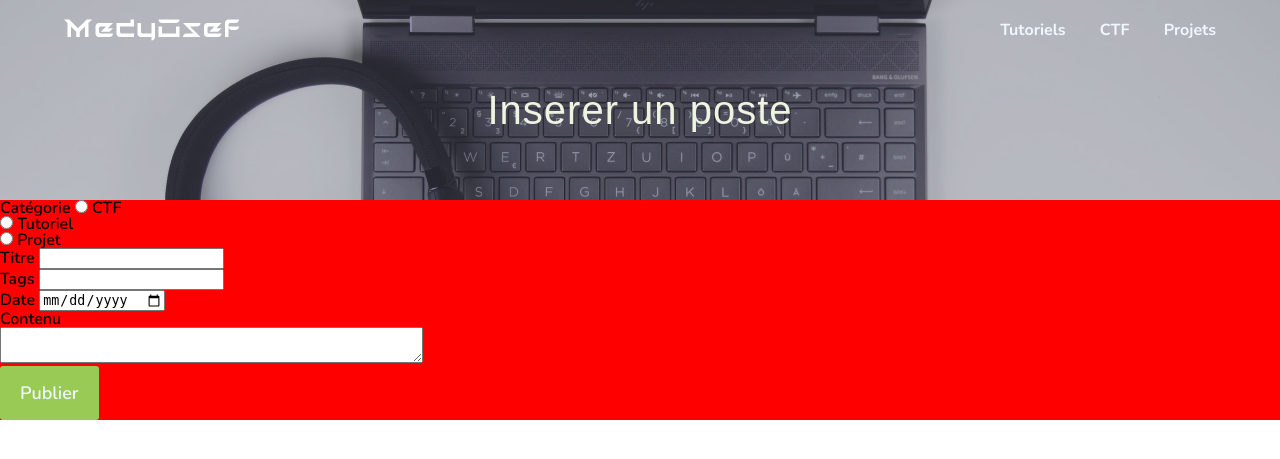
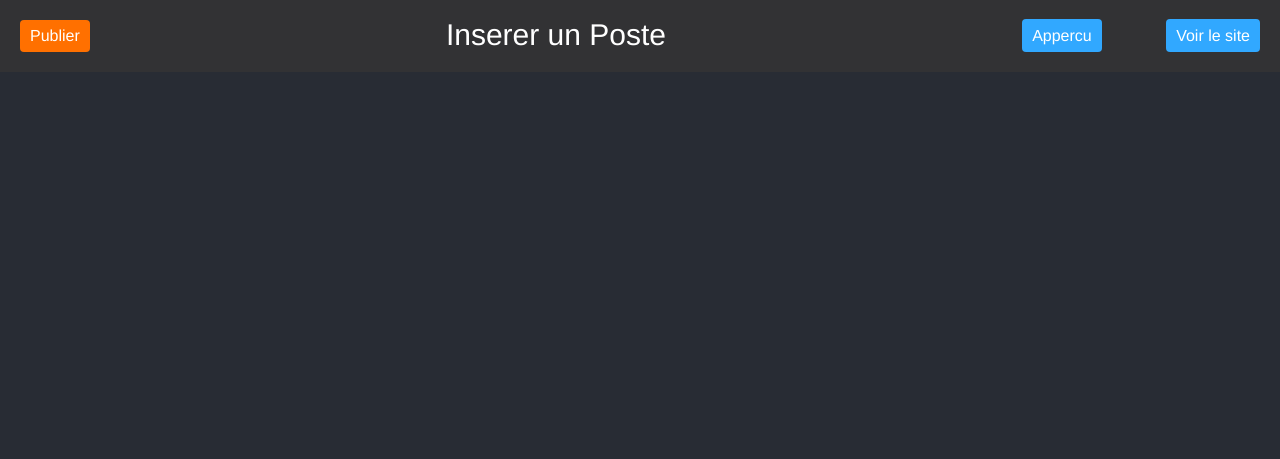
Before and after one commit to MedyOsef/MedyOsef.com, a PHP site: page /PHP/insert-post.php in a window 1280 px wide. Shown: the top 459 px of the page. Run offline with PHP 8.4, Linux system fonts and the light colour scheme; some web fonts are replaced.

Commit message:
debut de la creation d'un insert post

```diff
--- a/CSS/insert-post.css
+++ b/CSS/insert-post.css
@@ -1,22 +1,83 @@
-.header {
-    height: 200px;
+/* Barre de navigation */
+body{
+    font-family: 'Helvetica',
+    Arial,
+    sans-serif;
+    background-color: #282C34;
+    color: #fff;
+}
+a{
+    color: #fff;
+}
+nav{
+    display: flex;
+    justify-content: space-between;
+    padding: 20px;
+    background-color: #323234;
+    color: #fff;
+}
+nav h2{
+    font-size: 30px;
+}
+.detail {
+    padding-top: 8px;
+}
+.post-btn,
+.second-option {
+    padding: 8px 10px;
+    border: none;
+    background-color: #ff7000;
+    border-radius: 4px;
+}
+.second-option{
+    background-color: #31A8FF;
+
+}
+.second-option:nth-child(2){
+    margin-left: 60px;
+}
+.form-insert-post{
+    display: flex;
+    flex-direction: row;
+}
+.form-textarea-contenaire{
+    padding: 5px 25px;
+    width: 75%;
+}
+.form-textarea{
+    border-radius: 3px;
+    border: rgba(7, 7, 7, .2) solid 1px;
+}
+.form-options{
+    width: 25%;
+}
+.form-category {
+    margin: 5px 10px;
+    padding-bottom: 15px;
+    display: flex;
+    flex-direction: column;
+}
+.form-category .form-category-label {
+    margin: 5px 50px;
+}
+.form-category div{
+    margin: 0 auto;
 }
 
-.header-navbar {
-    height: 0px
+.form-category label{
+    margin-right: 10px;
+    margin-left: 5px;
 }
 
-.header-article .header-texture {
-    background: url(../assets/Images/alex-ghizila-vUjJztdX4H0-unsplash.jpg) center no-repeat;
-    background-size: cover;
+.form-infos{
+    margin: 10px;
+    padding: 10px 0;
+    background-color: #ff7000;
+    display: flex;
+    flex-direction: column;
 }
-
-.header.header-article {
-    height: 200px;
+.form-line{
+    margin: 0 auto;
+    background-color: red;
 }
-
-.insert-post-contenaire{
-    background-color: red;
-    width: 100%;
-    height: auto
-}
+/* Fin de la barre de navigation */
--- a/CSS/reset.css
+++ b/CSS/reset.css
@@ -168,3 +168,6 @@ td,
 th {
     padding: 0;
 }
+a{text-decoration: none;
+color: #5b88db;
+}
--- a/PHP/insert-post.php
+++ b/PHP/insert-post.php
@@ -12,86 +12,21 @@
     <!--Lien fichers css et autre-->
     <!-- <link rel="icon" type="image/png" href="../assets/Logos/logomedy.png"> -->
     <link rel="stylesheet" href="../CSS/reset.css">
-    <link rel="stylesheet" href="../CSS/header.css">
-    <link rel="stylesheet" href="../CSS/base.css">
-    <link rel="stylesheet" href="../CSS/responsive-header.css">
-    <link rel="stylesheet" href="../CSS/article-view.css">
     <link rel="stylesheet" href="../CSS/footer.css">
     <link rel="stylesheet" href="../CSS/insert-post.css">
     <title>Insert Post</title>
 </head>
 
 <body>
-    <div class="header header-article">
-        <div class="header-texture"></div>
-        <div class="container">
-            <div class="header-navbar">
-                <div class="header-nav-bar-logo">
-                    <a href="../index.php" class="header-nav-bar-logo-title"><span>MedyOsef</span></a>
-                    <!--h1 class="header-nav-bar-logo-title">MedyOsef</h1-->
-                </div>
-                <div class="header-nav-bar-menu">
-                    <a href="" class="hearder-navbar-menu-link">Tutoriels</a>
-                    <a href="" class="hearder-navbar-menu-link">CTF</a>
-                    <a href="" class="hearder-navbar-menu-link">Projets</a>
-                </div>
-                <div class="header-navbar-toggle">
-                    <span class="header-navbar-toggle-icons"></span>
-                </div>
-            </div>
-            <div class="header-slogan">
-                <h1 class="header-slogan-title">Inserer un poste</h1>
-            </div>
+
+    <nav>
+        <a href="" class="post-btn">Publier</a>
+        <h2>Inserer un Poste</h2>
+        <div class="detail">
+            <a href="" class="second-option">Appercu</a>
+            <a href="" class="second-option">Voir le site</a>
         </div>
-    </div>
-    <!-- ********** Debut du formulaire de publication ********** -->
-    <div class="insert-post-contenaire">
-        <form class="form-insert-post" action="" method="post">
-            <div class="form-line">
-                <div class="form-block">
-                    <label class="form-label">Catégorie </label>
-
-                    <input type="radio" name="category" value="ctf"> <label for="male">CTF</label><br>
-                    <input type="radio" name="category" value="tutorial"> <label for="tutorial">Tutoriel</label><br>
-                    <input type="radio" name="category" value="project"> <label for="project">Projet</label>
-
-                    <!-- <input class="form-checkbox" type="checkbox" name="ctf">
-                    <input class="form-checkbox" type="checkbox" name="tutorial">
-                    <input class="form-checkbox" type="checkbox" name="project"> -->
-                </div>
-            </div>
-
-            <div class="form-line">
-                <div class="form-block">
-                    <label class="form-label">Titre</label>
-                    <input class="form-input" type="texte" name="title">
-                </div>
-            </div>
-
-            <div class="form-line">
-                <div class="form-block">
-                    <label class="form-label">Tags</label>
-                    <input class="form-input" type="texte" name="tags">
-                </div>
-            </div>
-
-            <div class="form-line">
-                <div class="form-block">
-                    <label class="form-label">Date</label>
-                    <input class="form-date" type="date" name="date">
-                </div>
-            </div>
-
-            <div class="form-line">
-                <div class="form-block">
-                    <label class="form-label">Contenu</label><br>
-                    <textarea class="form-textarea" name="content" rows="0" cols="50"></textarea>
-                </div>
-            </div>
-            <button class="btn">Publier</button>
-        </form>
-    </div>
-    <!-- Fin du formulaire de publication -->
+    </nav>
 
 </body>
 
```
Also changed, not shown: README.md.
